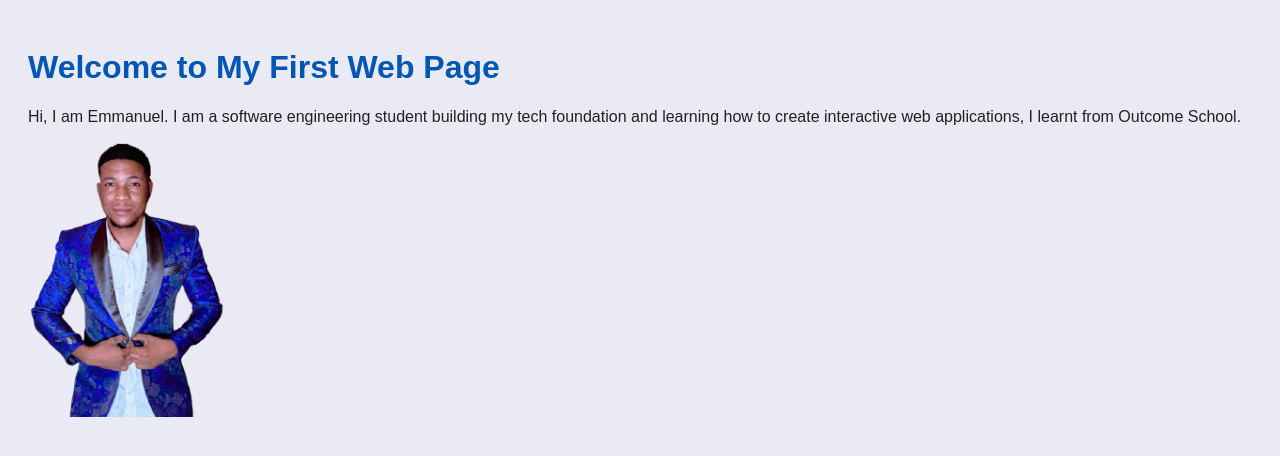
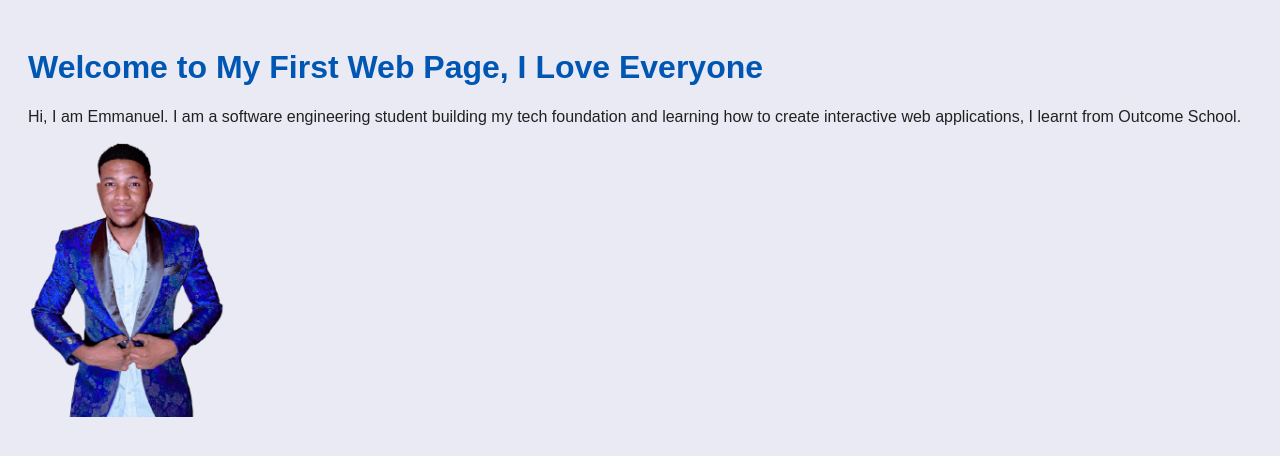
Before and after one commit to enummanuel/emmanuel-p1, a plain HTML site: page index.html in a window 1280 px wide. Drawn offline with Linux system fonts and the light colour scheme.

Commit message:
update from branch

```diff
--- a/index.html
+++ b/index.html
@@ -7,7 +7,7 @@
   <link rel="stylesheet" href="style.css">
 </head>
 <body>
-  <h1>Welcome to My First Web Page</h1>
+  <h1>Welcome to My First Web Page, I Love Everyone</h1>
   <p>Hi, I am Emmanuel. I am a software engineering student building my tech foundation and learning how to create interactive web applications, I learnt from Outcome School.</p>
   <img src="site-removebg-preview.png" alt="Emmanuel personal pic" width="200"/>
   <script src="script.js"></script>
```
